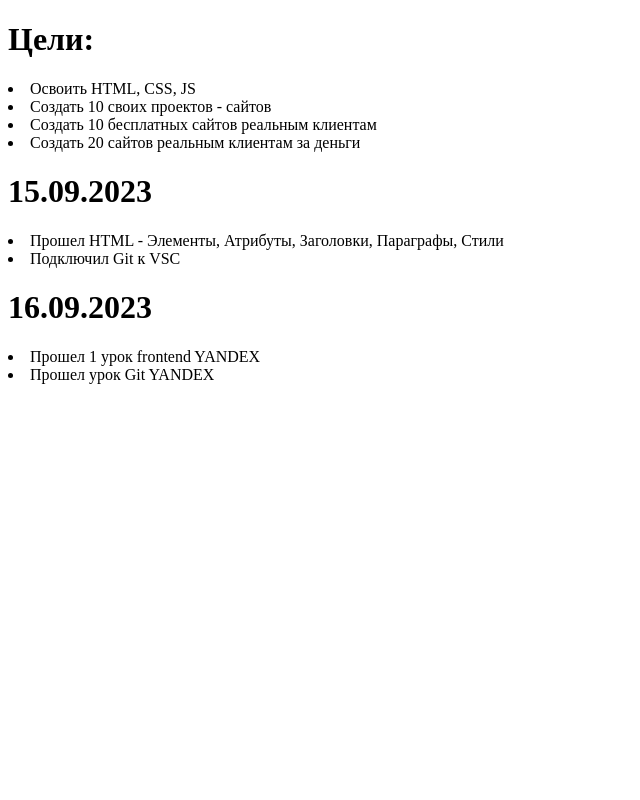
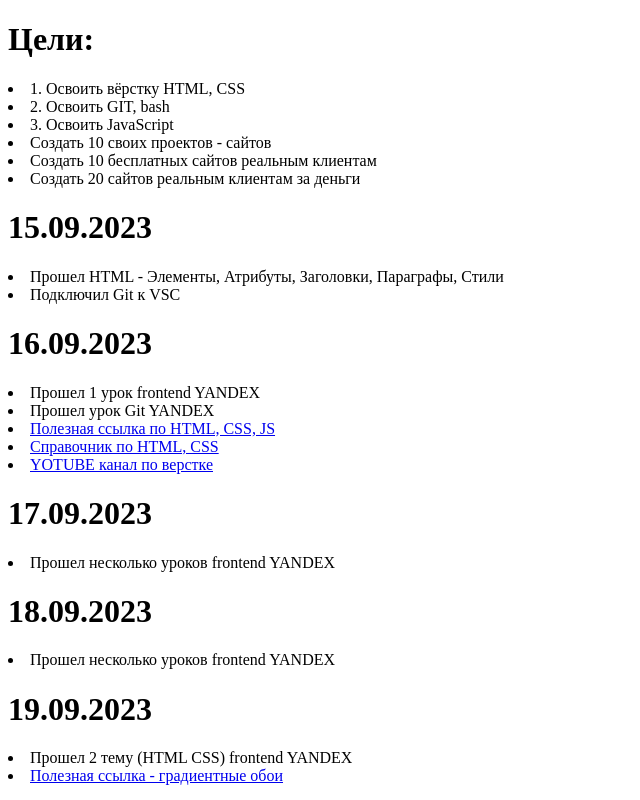
Before and after one commit to dmvchernenko/frontend, a plain HTML site: page index.html in a window 1280 px wide. Shown: the whole page, without its empty margins (0-640 px from the left). Drawn offline with Linux system fonts and the light colour scheme.

Commit message:
19.09.2023

```diff
--- a/index.html
+++ b/index.html
@@ -7,7 +7,10 @@
 </head>
 <body>
     <h1>Цели:</h1>
-    <li>Освоить HTML, CSS, JS</li>
+    <li>1. Освоить вёрстку HTML, CSS</li>
+    <li>2. Освоить GIT, bash</li>
+    <li>3. Освоить JavaScript</li>
+
     <li>Создать 10 своих проектов - сайтов</li>
     <li>Создать 10 бесплатных сайтов реальным клиентам</li>
     <li>Создать 20 сайтов реальным клиентам за деньги</li>
@@ -19,6 +22,20 @@
     <h1>16.09.2023</h1>
     <li>Прошел 1 урок frontend YANDEX </li>
     <li>Прошел урок Git YANDEX</li>
+    <li><a href="https://doka.guide/">Полезная ссылка по HTML, CSS, JS</a></li>
+    <li><a href="https://htmlbase.ru/">Справочник по HTML, CSS</a></li>
+    <li><a href="https://www.youtube.com/@BrainsCloud">YOTUBE канал по верстке</a></li>
+
+    <h1>17.09.2023</h1>
+    <li>Прошел несколько уроков frontend YANDEX</li>
+
+    <h1>18.09.2023</h1>
+    <li>Прошел несколько уроков frontend YANDEX</li>
+
+    <h1>19.09.2023</h1>
+    <li>Прошел 2 тему (HTML CSS) frontend YANDEX</li>
+    <li><a href="https://webgradients.com/">Полезная ссылка - градиентные обои</a></li>
+
 
 </body>
 </html>
```
